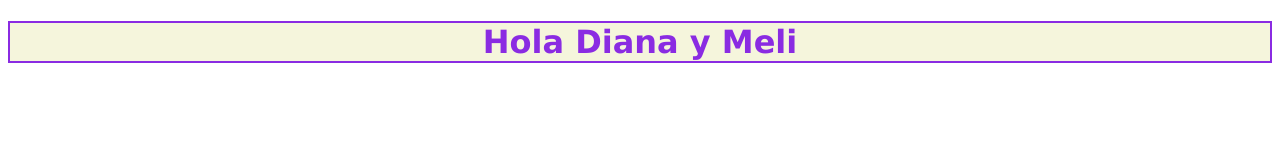
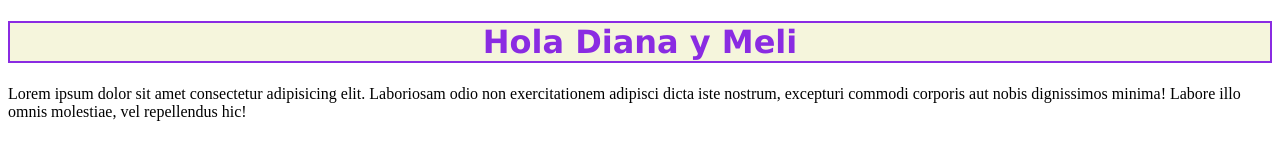
Before and after one commit to Diana-Camz/PRUEBA, a plain HTML site: page index.html in a window 1280 px wide. Drawn offline with Linux system fonts and the light colour scheme.

Commit message:
Agregamos un nuevo parrafo

```diff
--- a/index.html
+++ b/index.html
@@ -9,5 +9,6 @@
 </head>
 <body>
   <h1>Hola Diana y Meli</h1>
+  <p>Lorem ipsum dolor sit amet consectetur adipisicing elit. Laboriosam odio non exercitationem adipisci dicta iste nostrum, excepturi commodi corporis aut nobis dignissimos minima! Labore illo omnis molestiae, vel repellendus hic!  </p>
 </body>
 </html>
```
